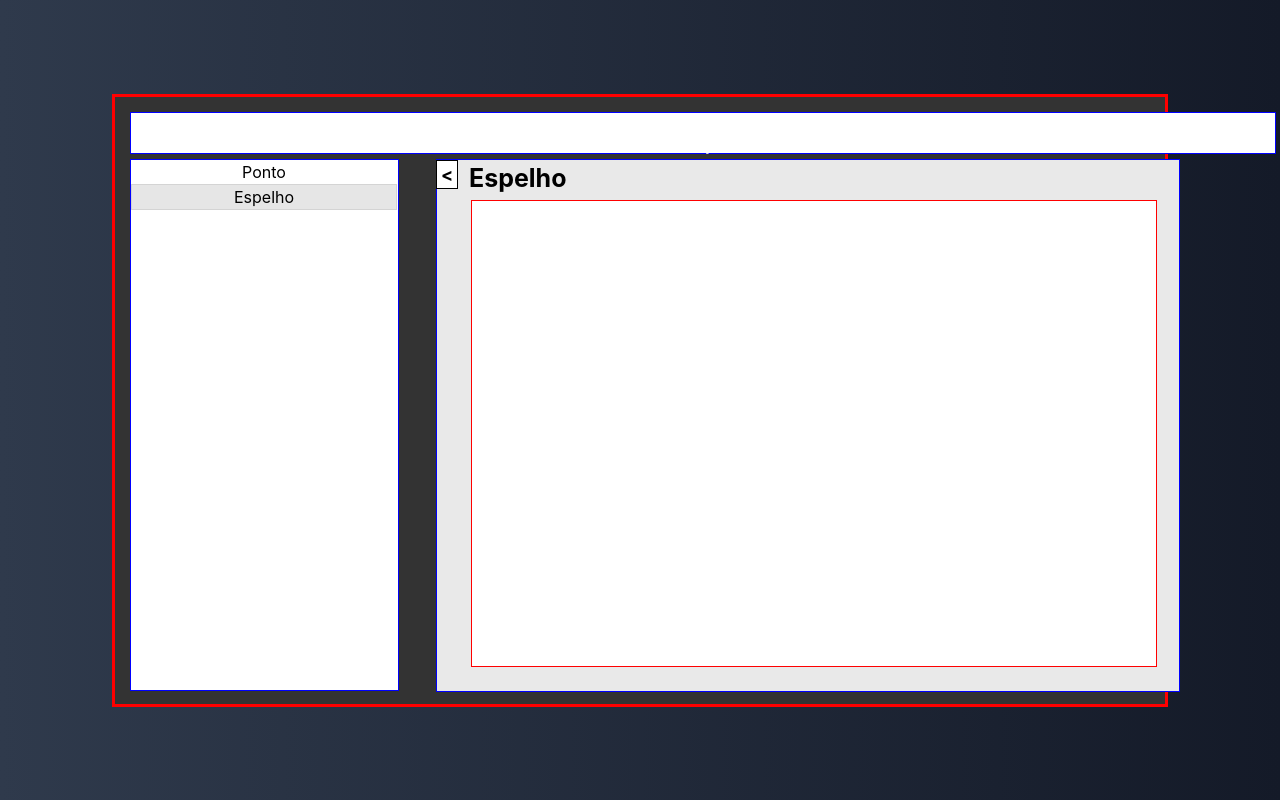
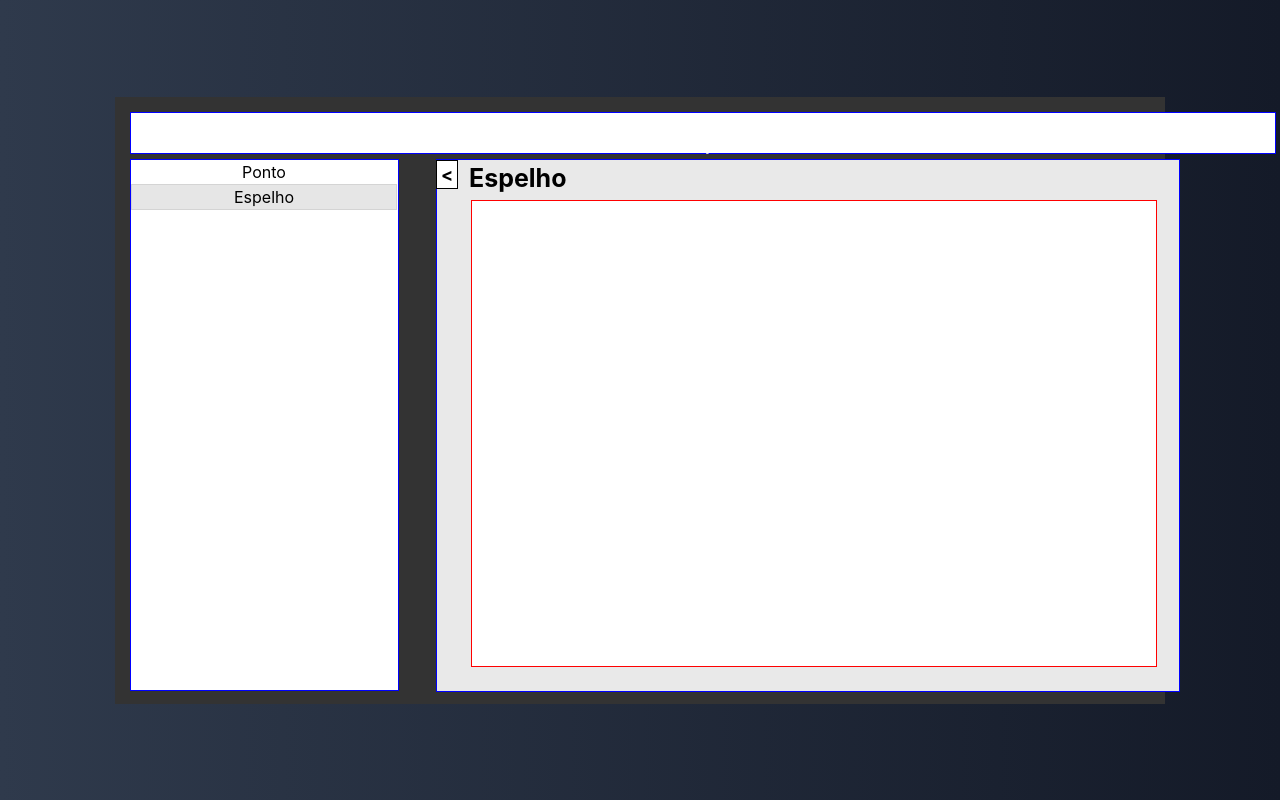
Before and after one commit to vitoriathais/beautyLink-React, a React (Vite) app: page /Espelho in a window 1280 px wide. Built offline with nearby package versions, Linux system fonts and the light colour scheme.

Commit message:
content externo 5

```diff
--- a/src/styles/Espelho.css
+++ b/src/styles/Espelho.css
@@ -1,6 +1,5 @@
 .container-espelho {
         background-color: #333;
-        border: 3px solid red;
         width: 1020px;
         height: 577px;
         padding: 15px;
@@ -80,7 +79,6 @@
 }
 
 .container-content > h1 {
-    border: 1px red;
     color: black;
 }
 
```
